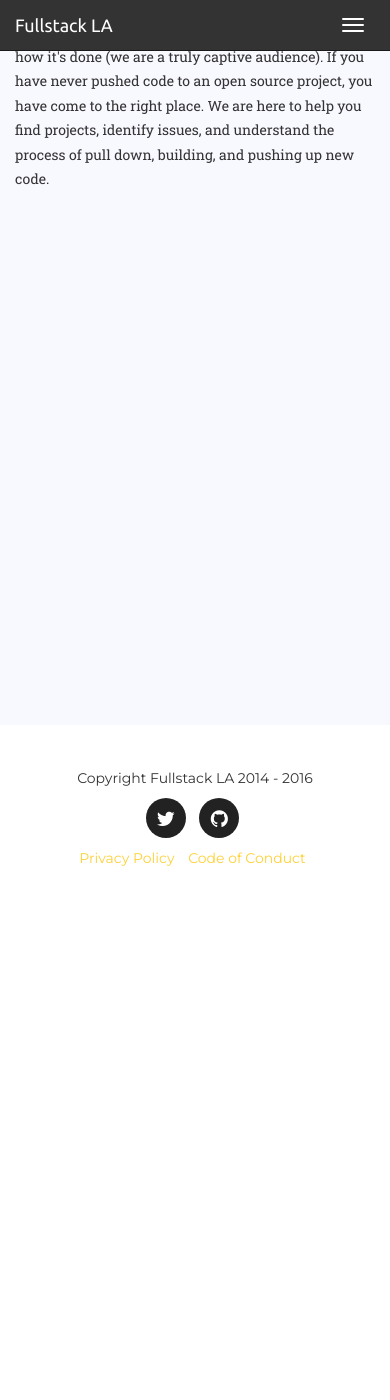
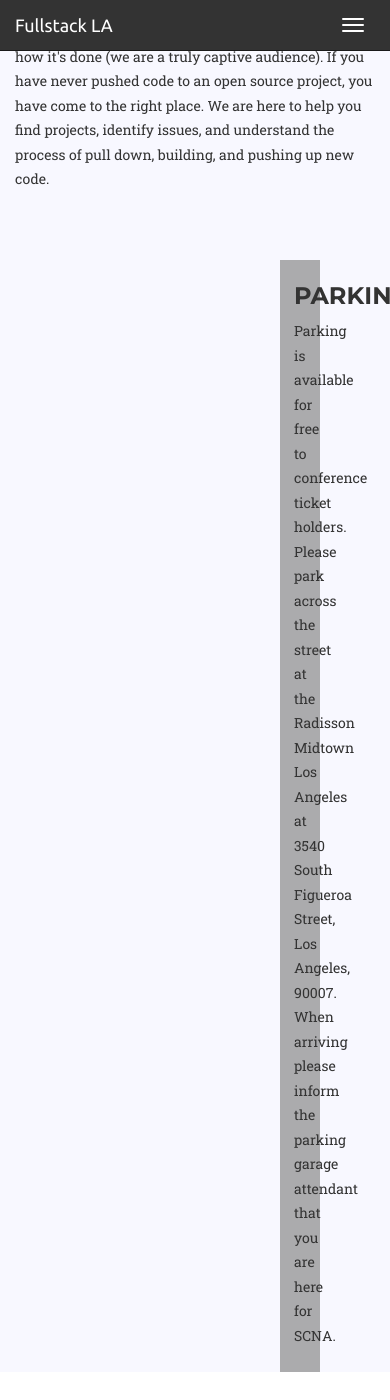
Before and after one commit to fullstackla/fullstackla.github.io, a Jekyll site: the page built from _events/2016-10-21-scna.md, in a window 390 px wide and 1400 px high, scrolled down 2806 px. Built offline with Jekyll 4.4.1, drawn with Linux system fonts in a browser that asks for light colours; some web fonts are replaced; before the commit the page ends 3709 px from its top, so only the background shows below that.

Commit message:
Add parking directions to map. Closes #20

```diff
--- a/_events/2016-10-21-scna.md
+++ b/_events/2016-10-21-scna.md
@@ -4,6 +4,7 @@ title: Open Source at SCNA Conference
 event-date: October 21st
 location: "34.019356, -118.284259"
 location-name: "USC Town & Gown Ballroom"
+parking: events/parking/scna.html
 tag-line: Fullstack Open Source at SCNA Conference
 rsvp: http://www.meetup.com/la-fullstack/events/233276393/
 image: http://scna.softwarecraftsmanship.org/images/scna-hero-black.svg
--- /dev/null
+++ b/_includes/events/parking/8thlight.html
@@ -0,0 +1 @@
+<p>Paking is available free on 2nd after 7pm.</p>
--- /dev/null
+++ b/_includes/events/parking/scna.html
@@ -0,0 +1 @@
+<p>Parking is available for free to conference ticket holders. Please park across the street at the Radisson Midtown Los Angeles at 3540 South Figueroa Street, Los Angeles, 90007. When arriving please inform the parking garage attendant that you are here for SCNA.</p>
--- a/_layouts/repeat-event.html
+++ b/_layouts/repeat-event.html
@@ -76,12 +76,12 @@
     </div>
     <div class="event-block location">
       {% include events/open-source-location.html %}
-      <div class="container">
-        <div class="row">
-          <div class="col-lg-6">
-          </div>
-          <div class="col-lg-6">
-          </div>
+      <div class="row parking-outer">
+        <div class="col-lg-6 col-md-8 col-sm-10">
+        </div>
+        <div class="col-lg-6 col-md-4 col-sm-2 parking">
+          <h3>Parking</h3>
+          {% include {{ page.parking }} %}
         </div>
       </div>
     </div>
--- a/_sass/events.scss
+++ b/_sass/events.scss
@@ -97,6 +97,19 @@ body #event {
     margin: 2% 0 2% 0;
     padding: 2% 0 2% 0;
   }
+  .location {
+    margin: 0;
+    padding: 0;
+  }
+  .parking-outer {
+    margin-left: 20em;
+    margin-right: 5em;
+  }
+  .parking {
+    background-color: rgba(153, 153, 153, 0.8);
+    padding: .2em 1em 1em 1em;
+    margin-top: -32em;
+  }
 }
 
 #event h2 {
```
Also changed, not shown: _events/2016-09-21-mapillary.md (+1 -0 lines).
